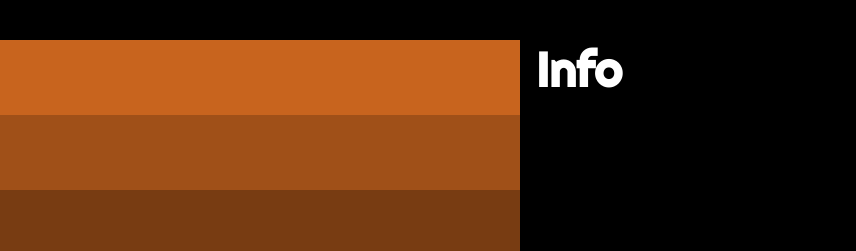
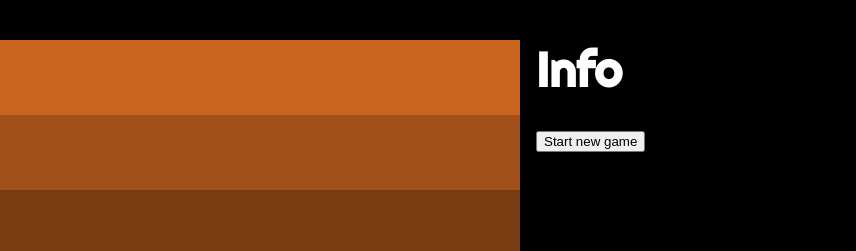
Before and after one commit to hassehulabeck/the-kluns-climber, a plain HTML site: page index.html in a window 1280 px wide. Shown: the top 251 px of the page, 424-1280 px from the left. Drawn offline with Linux system fonts and the light colour scheme.

Commit message:
Added start button

```diff
--- a/index.html
+++ b/index.html
@@ -24,6 +24,7 @@
         <div id="info">
             <h1>Info</h1>
             <p></p>
+            <button class="noShow" id="start">Start new game</button>
         </div>
     </main>
     <footer>This site uses avatars from <a href="https://avatars.dicebear.com/">avatars.dicebear.com</a></footer>
--- a/main.js
+++ b/main.js
@@ -7,11 +7,13 @@ var duelInProgress = false;
 var gameOver = false;
 var recentScore = 0;
 var highscore = 0;
+let button;
 
 document.addEventListener("DOMContentLoaded", startGame)
 
 function startGame() {
     let playArea = document.getElementById("playArea");
+    button = document.getElementById("start");
 
     // Rendera levels
     levels.forEach((level, index) => {
@@ -47,6 +49,7 @@ function listen(e) {
     // Om matchen inte är igång, starta den.
     if (!duelInProgress) {
         duelInProgress = true;
+        button.classList.add("noShow");
     }
 
     if (e.key == "s" || e.key == "S")
@@ -81,6 +84,7 @@ function updateMatch(foeId) {
         info.innerHTML += "<h2>Game Over"
         window.removeEventListener("keypress", listen);
         checkScores();
+
     }
 
     if (!duelInProgress) {
@@ -112,6 +116,7 @@ function checkScores() {
     setTimeout(() => {
         info.innerHTML = "<p>Highscore: " + highscore;
         info.innerHTML += "<p>Recent score: " + recentScore;
+        button.classList.remove("noShow");
     }, 1300);
 }
 
--- a/style.css
+++ b/style.css
@@ -27,6 +27,10 @@ main div {
     font-family: 'Righteous',
         cursive;
     padding-left: 1em;
+}
+
+.noShow {
+    display: hidden;
 }
 
 div h1 {
```
